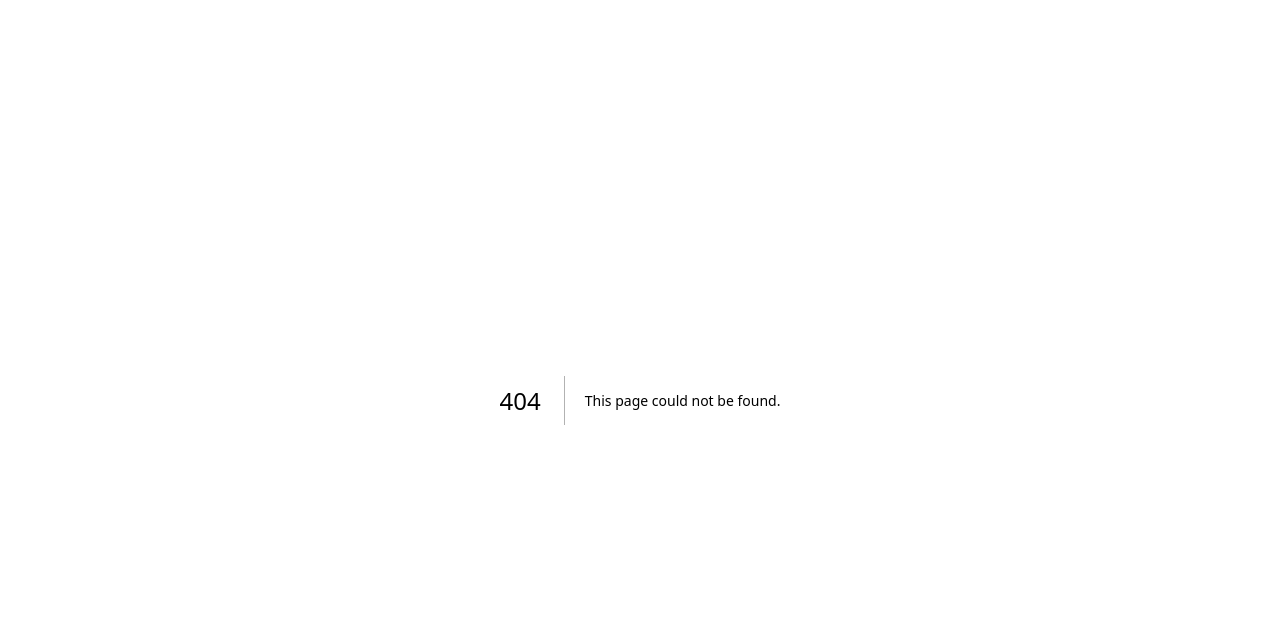
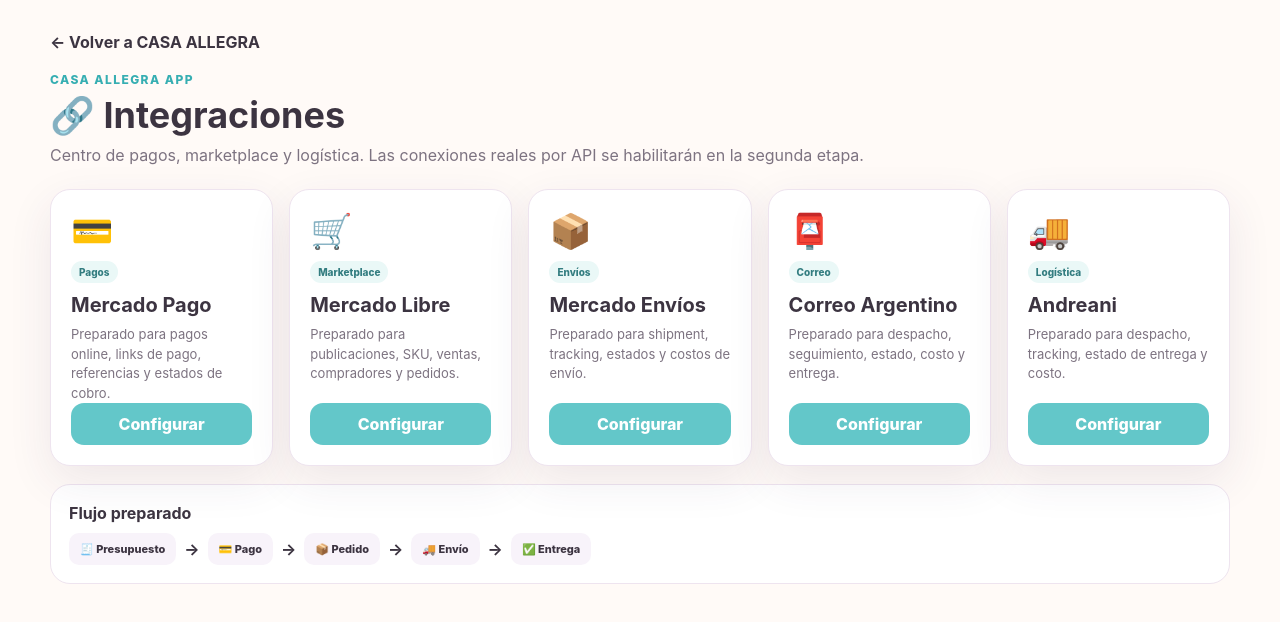
Before and after one commit to casaallegra00-glitch/CASA-ALLEGRA, a Next.js app: page /integraciones in a window 1280 px wide. Before the commit this address had no page. Shown: the top 622 px of the page. Built offline with nearby package versions, Linux system fonts and the light colour scheme.

Commit message:
Agregar centro de integraciones para la app Next.js

```diff
--- /dev/null
+++ b/app/integraciones/page.tsx
@@ -0,0 +1,73 @@
+const integrations = [
+  {
+    icon: '💳',
+    name: 'Mercado Pago',
+    type: 'Pagos',
+    text: 'Preparado para pagos online, links de pago, referencias y estados de cobro.',
+  },
+  {
+    icon: '🛒',
+    name: 'Mercado Libre',
+    type: 'Marketplace',
+    text: 'Preparado para publicaciones, SKU, ventas, compradores y pedidos.',
+  },
+  {
+    icon: '📦',
+    name: 'Mercado Envíos',
+    type: 'Envíos',
+    text: 'Preparado para shipment, tracking, estados y costos de envío.',
+  },
+  {
+    icon: '📮',
+    name: 'Correo Argentino',
+    type: 'Correo',
+    text: 'Preparado para despacho, seguimiento, estado, costo y entrega.',
+  },
+  {
+    icon: '🚚',
+    name: 'Andreani',
+    type: 'Logística',
+    text: 'Preparado para despacho, tracking, estado de entrega y costo.',
+  },
+]
+
+export default function IntegracionesPage() {
+  return (
+    <main style={{ minHeight: '100vh', padding: '32px', background: '#fffaf7', color: '#3c3441' }}>
+      <div style={{ maxWidth: 1180, margin: '0 auto' }}>
+        <a href="/" style={{ display: 'inline-block', marginBottom: 20, textDecoration: 'none', color: '#3c3441', fontWeight: 700 }}>
+          ← Volver a CASA ALLEGRA
+        </a>
+        <div style={{ marginBottom: 24 }}>
+          <div style={{ fontSize: 12, letterSpacing: '0.12em', fontWeight: 800, color: '#36aeb2' }}>CASA ALLEGRA APP</div>
+          <h1 style={{ margin: '6px 0 8px', fontSize: 36 }}>🔗 Integraciones</h1>
+          <p style={{ margin: 0, color: '#7d7381' }}>Centro de pagos, marketplace y logística. Las conexiones reales por API se habilitarán en la segunda etapa.</p>
+        </div>
+        <div style={{ display: 'grid', gridTemplateColumns: 'repeat(auto-fit,minmax(210px,1fr))', gap: 16 }}>
+          {integrations.map((item) => (
+            <article key={item.name} style={{ background: '#fff', border: '1px solid #eee4ef', borderRadius: 20, padding: 20, boxShadow: '0 15px 45px rgba(67,43,88,.09)', minHeight: 230, display: 'flex', flexDirection: 'column' }}>
+              <div style={{ fontSize: 34 }}>{item.icon}</div>
+              <span style={{ display: 'inline-flex', alignSelf: 'flex-start', marginTop: 10, padding: '5px 8px', borderRadius: 999, background: '#eaf8f7', color: '#337d80', fontSize: 10, fontWeight: 800 }}>{item.type}</span>
+              <h2 style={{ margin: '10px 0 8px', fontSize: 20 }}>{item.name}</h2>
+              <p style={{ margin: 0, color: '#7d7381', lineHeight: 1.5, fontSize: 13 }}>{item.text}</p>
+              <button type="button" onClick={() => window.alert(`${item.name}: interfaz preparada para conectar la API oficial.`)} style={{ marginTop: 'auto', border: 0, borderRadius: 13, padding: '11px 14px', background: '#63c7c9', color: '#fff', fontWeight: 800, cursor: 'pointer' }}>
+                Configurar
+              </button>
+            </article>
+          ))}
+        </div>
+        <section style={{ marginTop: 18, background: '#fff', border: '1px solid #eee4ef', borderRadius: 20, padding: 18 }}>
+          <strong>Flujo preparado</strong>
+          <div style={{ marginTop: 10, display: 'flex', gap: 8, flexWrap: 'wrap', alignItems: 'center' }}>
+            {['🧾 Presupuesto', '💳 Pago', '📦 Pedido', '🚚 Envío', '✅ Entrega'].map((step, index) => (
+              <span key={step} style={{ display: 'inline-flex', alignItems: 'center', gap: 8 }}>
+                <span style={{ padding: '9px 11px', background: '#f8f3fa', borderRadius: 10, fontSize: 11, fontWeight: 800 }}>{step}</span>
+                {index < 4 && <b>→</b>}
+              </span>
+            ))}
+          </div>
+        </section>
+      </div>
+    </main>
+  )
+}
```
